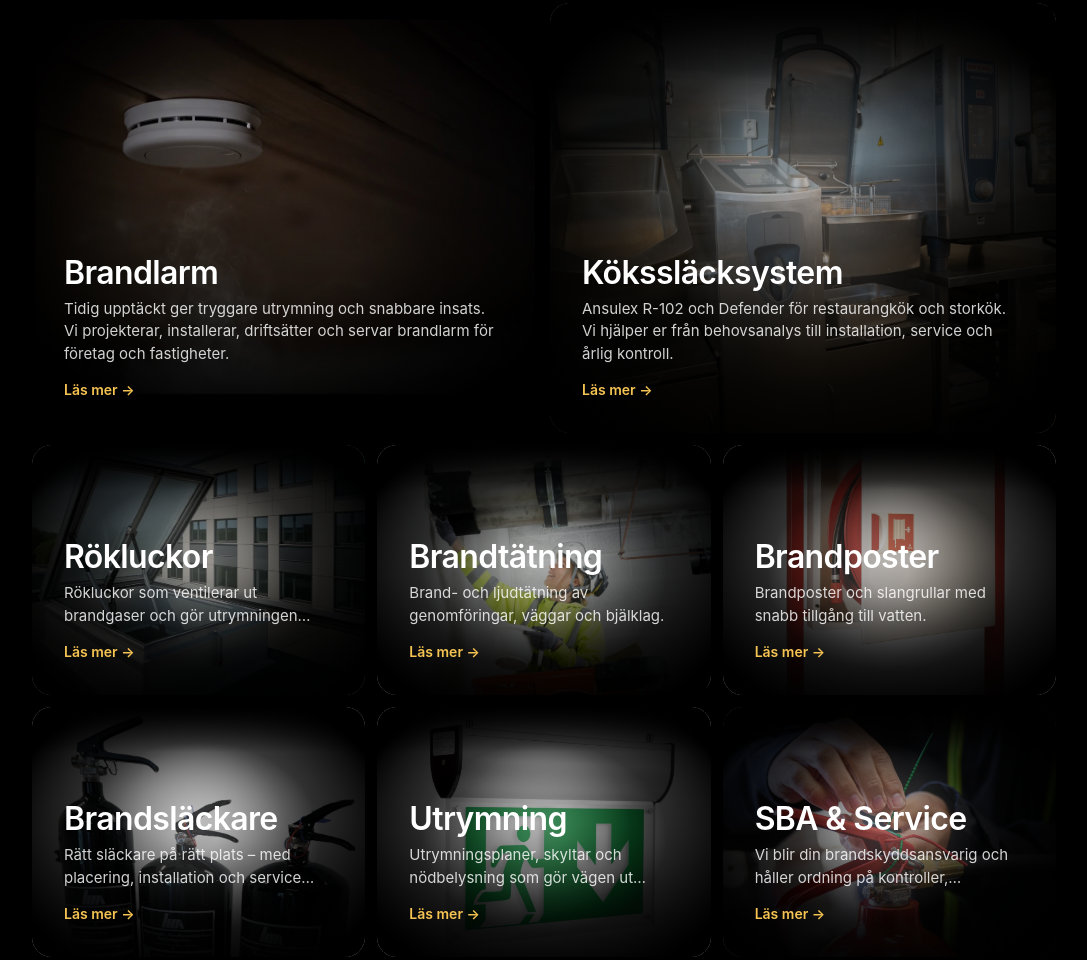
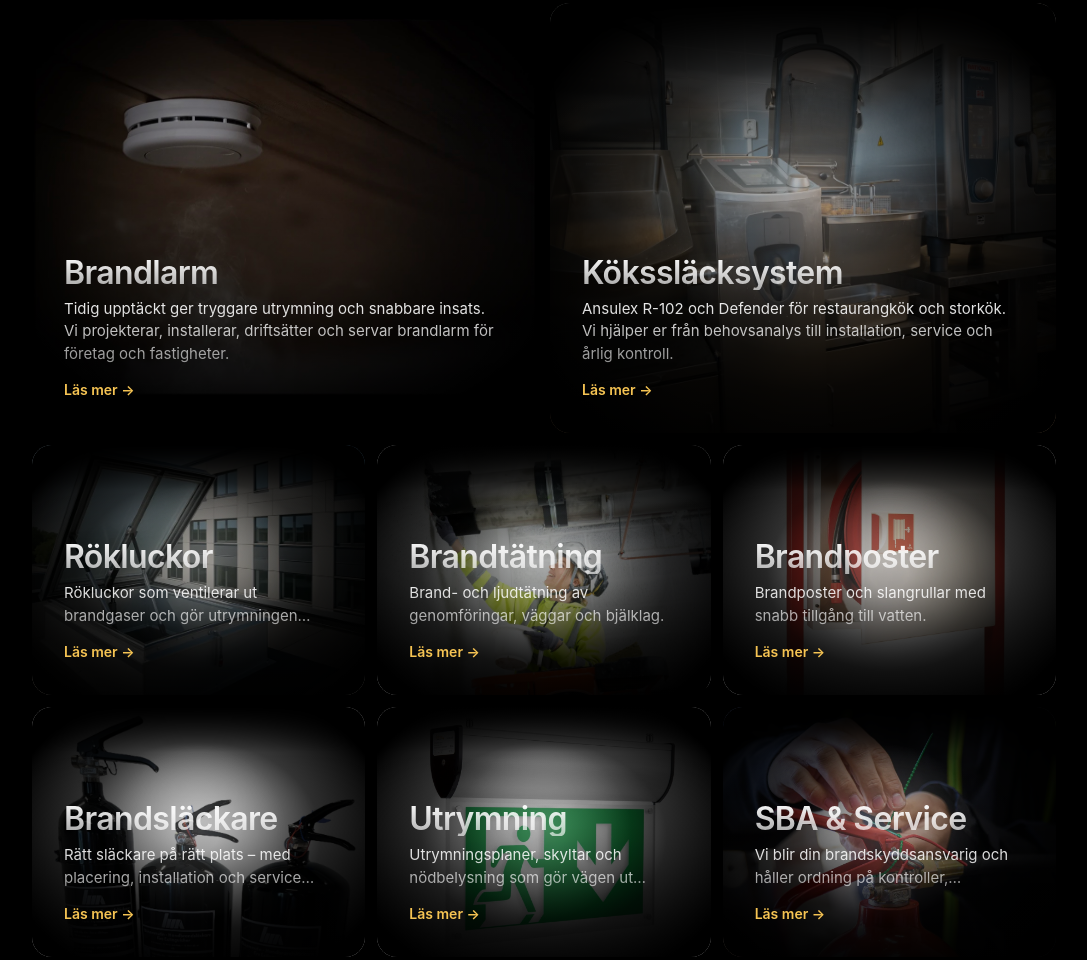
Before and after one commit to karljohanjansson/nytt-projekt, a website built with Vite: page index.html in a window 1280 px wide. Shown: the part 1033-1993 px from the top of the page, without its empty margins (96-1183 px from the left). Built offline with nearby package versions, Linux system fonts and the light colour scheme.

Commit message:
Shade på samtliga tjänstekort i Allt inom brandskydd

```diff
--- a/src/styles.css
+++ b/src/styles.css
@@ -1057,20 +1057,36 @@ body[data-page="start"] .header {
 
 .service-card__overlay h3 {
   font-size: clamp(1.5rem, 2.6vw, 2rem);
-  color: #ffffff;
   letter-spacing: -0.02em;
+  background: linear-gradient(
+    180deg,
+    #ffffff 0%,
+    rgba(255, 255, 255, 0.62) 100%
+  );
+  -webkit-background-clip: text;
+  background-clip: text;
+  -webkit-text-fill-color: transparent;
+  color: transparent;
 }
 
 .service-card__overlay p {
   margin-top: 0.5rem;
   font-size: 0.9375rem;
   line-height: 1.5;
-  color: rgba(255, 255, 255, 0.82);
   max-width: 46ch;
   display: -webkit-box;
   -webkit-line-clamp: 2;
   -webkit-box-orient: vertical;
   overflow: hidden;
+  background: linear-gradient(
+    180deg,
+    rgba(255, 255, 255, 0.95) 0%,
+    rgba(255, 255, 255, 0.55) 100%
+  );
+  -webkit-background-clip: text;
+  background-clip: text;
+  -webkit-text-fill-color: transparent;
+  color: transparent;
 }
 
 .service-card--featured .service-card__overlay p {
```
